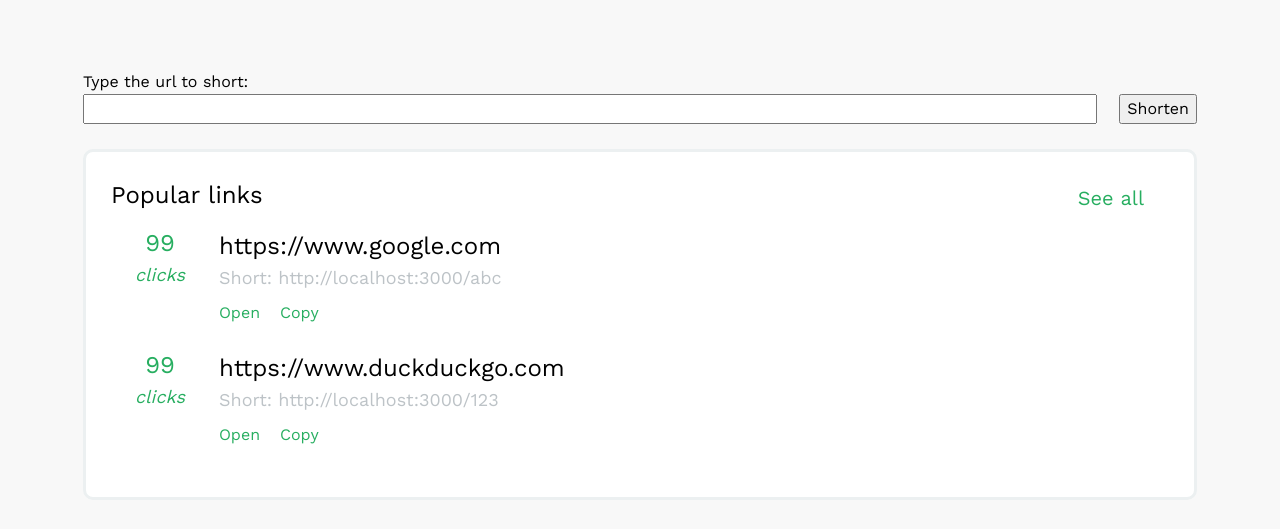
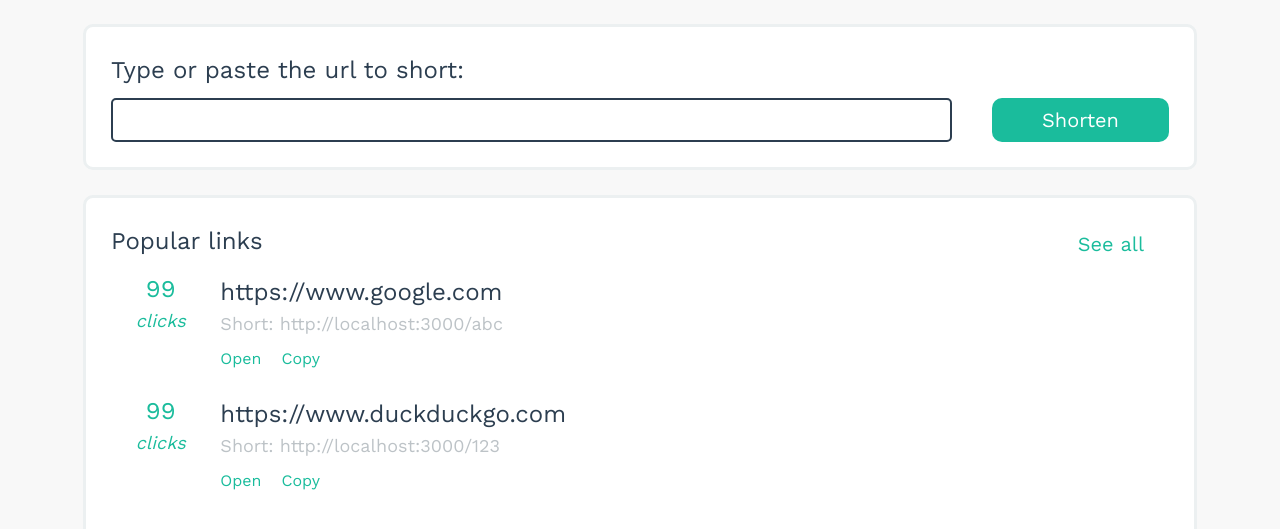
Before and after one commit to codbugs/url-shortener, a Next.js app: page / in a window 1280 px wide. Shown: the part 123-652 px from the top of the page. Built offline with nearby package versions, Linux system fonts and the light colour scheme.

Commit message:
styles(form): add css styles to form components

```diff
--- a/components/ShortenButton.js
+++ b/components/ShortenButton.js
@@ -1,8 +1,10 @@
+import styles from './ShortenButton.module.css';
+
 export default function ShortButton(props) {
 
     const short = () => {
         props.short && props.short();
     };
 
-    return <button type={'button'} onClick={() => short()}>Shorten</button>;
+    return <a className={styles.shorten} href="javascript:void(0);" onClick={() => short()}>Shorten</a>;
 }
--- /dev/null
+++ b/components/ShortenButton.module.css
@@ -0,0 +1,9 @@
+.shorten {
+    background-color: #1ABC9C;
+    border: none;
+    border-radius: 10px;
+    color: white;
+    font-family: 'Work Sans';
+    font-size: 1.25rem;
+    padding: 7px 50px;
+}
--- a/components/ShortenForm.js
+++ b/components/ShortenForm.js
@@ -18,7 +18,7 @@ export default function ShortenForm(props) {
 
     return <div className={styles.form}>
         <div className={styles.field}>
-            <label className={styles.label}>Type the url to short:</label>
+            <label className={styles.label}>Type or paste the url to short:</label>
             <div className={styles.control}>
                 <div className={styles.input}>
                     <ShortenTextbox value={source} change={(e) => changeSource(e)} />
--- a/components/ShortenForm.module.css
+++ b/components/ShortenForm.module.css
@@ -1,7 +1,11 @@
 .form {
+    background-color: white;
+    border: solid 3px #ECF0F1;
+    border-radius: 10px;
     display: flex;
     flex-direction: column;
-    width: 100%;
+    margin: 0;
+    padding: 25px;
 }
 
 .form > .field {
@@ -13,18 +17,34 @@
 .form > .field > .control {
     display: flex;
     flex-direction: row;
+    align-items: center;
     width: 100%;
 }
 
 .form > .field > .control > .input {
-    padding-right: 30px;
+    padding-right: 40px;
     width: 100%;
 }
 
 .form > .field > .control > .input > input {
+    border: solid 2px #2C3E50;
+    border-radius: 5px;
+    color: #2C3E50;
+    font-family: inherit;
+    font-size: 1.25rem;
+    outline: none;
+    padding: 5px 10px;
     width: 100%;
 }
 
+.form > .field > .control > .input > input:focus {
+    background-color: white;
+    border: solid 2px #1ABC9C;
+    color: #1ABC9C;
+}
+
 .form > .field > .label {
+    font-size: 1.5rem;
+    margin-bottom: 10px;
     width: 100%;
 }
--- a/components/ShortenedItemRow.module.css
+++ b/components/ShortenedItemRow.module.css
@@ -10,7 +10,7 @@
 }
 
 .item .clicks {
-    color: #27AE60;
+    color: #1ABC9C;
     font-size: 1.5rem;
     text-align: center;
     line-height: 125%;
--- a/styles/globals.css
+++ b/styles/globals.css
@@ -1,6 +1,7 @@
 @import url('https://fonts.googleapis.com/css2?family=Work+Sans:wght@400;700&display=swap');
 
 * {
+  box-sizing: border-box;
   font-family: 'Work Sans';
   font-size: 100%;
   font-weight: 400;
@@ -8,10 +9,11 @@
 }
 
 a {
-  color: #27AE60;
+  color: #1ABC9C;
   text-decoration: none;
 }
 
 html {
   background-color: #F8F8F8;
+  color: #2C3E50;
 }
```
